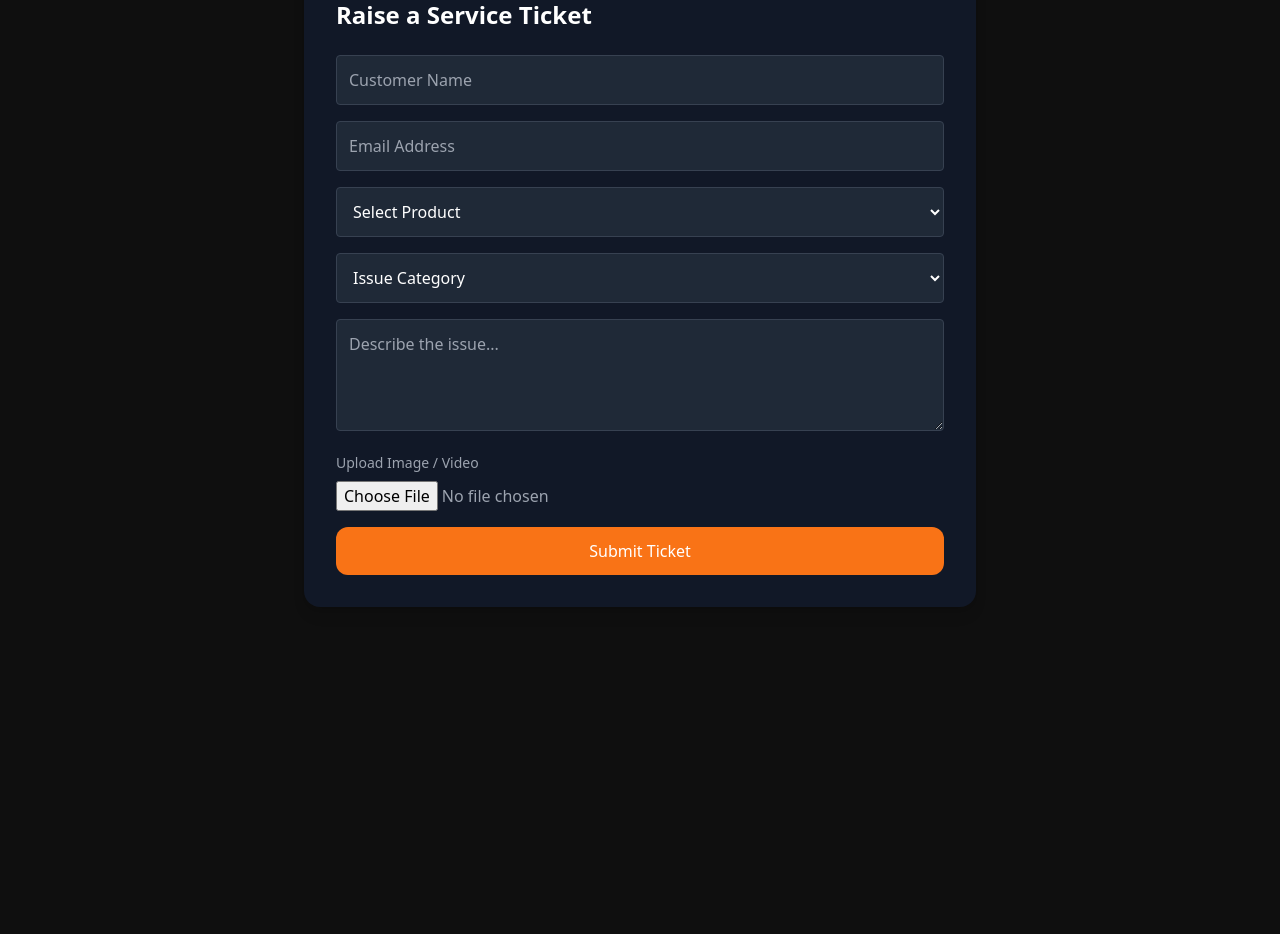
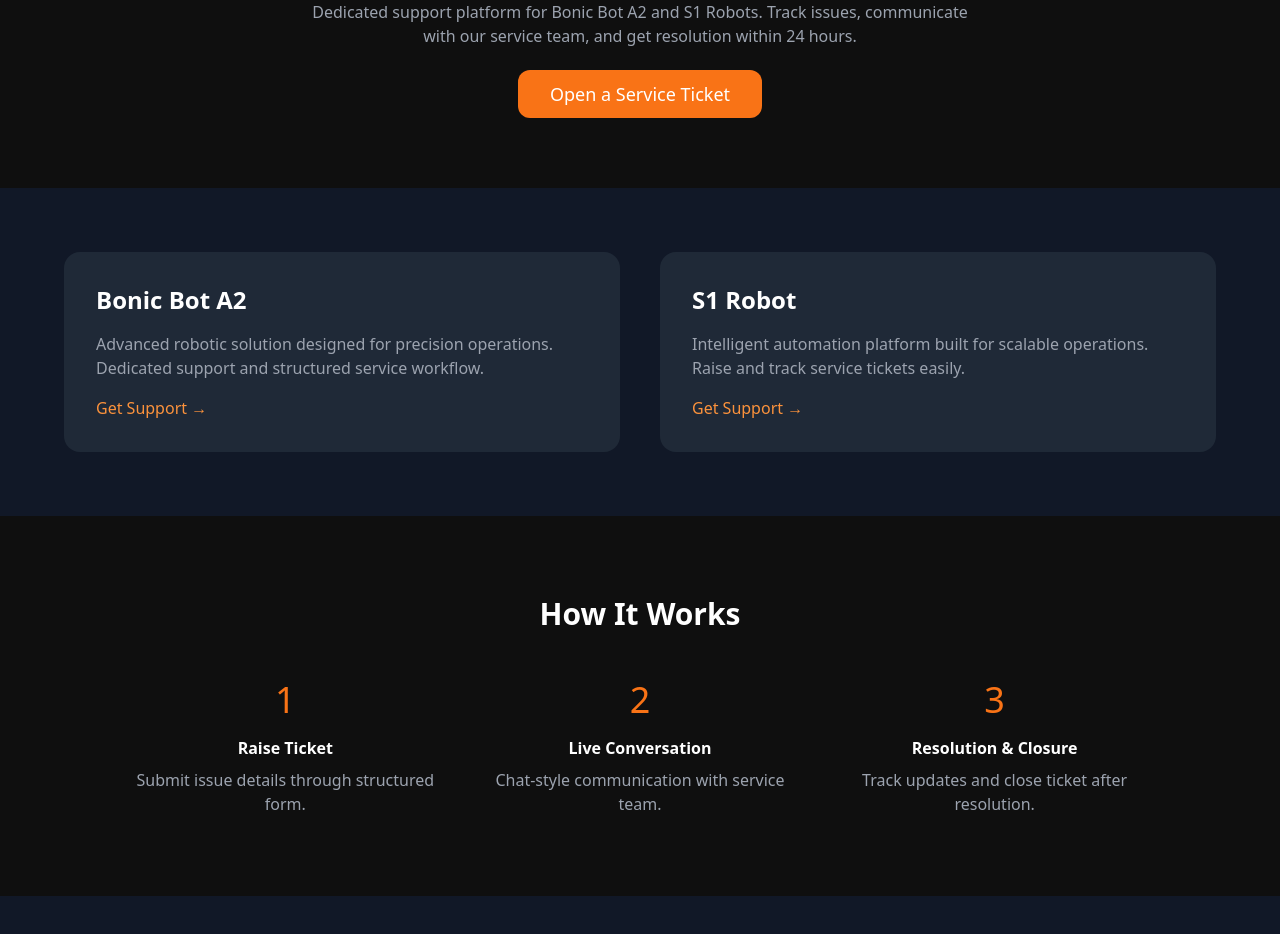
Before and after one commit to haseebhamzaali50/bonic-support-portal, a plain HTML site: page index.html in a window 1280 px wide. Shown: the part 241-1175 px from the top of the page. Before the commit the page ends 896 px from the top, so only its background shows below. Drawn offline with nearby package versions, Linux system fonts and the light colour scheme.

Commit message:
index.html

```diff
--- a/index.html
+++ b/index.html
@@ -4,86 +4,109 @@
     <title>Bonic Support Portal</title>
     <meta name="viewport" content="width=device-width, initial-scale=1.0">
     <script src="https://cdn.tailwindcss.com"></script>
-
     <style>
-        body {
-            background-color: #0f0f0f;
-        }
+        body { background-color: #0f0f0f; }
     </style>
 </head>
 
 <body class="text-white font-sans">
 
-    <div class="min-h-screen px-6 py-12">
+<!-- Navigation -->
+<nav class="flex justify-between items-center px-8 py-6 border-b border-gray-800">
+    <h1 class="text-xl font-bold">Bonic Support</h1>
+    <a href="ticket.html"
+        class="bg-orange-500 hover:bg-orange-600 px-5 py-2 rounded-xl transition">
+        Raise Ticket
+    </a>
+</nav>
 
-        <!-- Header -->
-        <div class="text-center mb-12">
-            <h1 class="text-4xl font-bold mb-4">Bonic Support Portal</h1>
-            <p class="text-gray-400">Service platform for Bonic Robots</p>
-            <p class="text-orange-500 mt-2">We respond within 24 hours</p>
+<!-- Hero Section -->
+<section class="text-center py-20 px-6">
+    <h2 class="text-4xl md:text-5xl font-bold mb-6">
+        Smart Service System for Bonic Robots
+    </h2>
+    <p class="text-gray-400 max-w-2xl mx-auto mb-8">
+        Dedicated support platform for Bonic Bot A2 and S1 Robots.
+        Track issues, communicate with our service team, and get resolution within 24 hours.
+    </p>
+
+    <a href="ticket.html"
+        class="bg-orange-500 hover:bg-orange-600 px-8 py-3 rounded-xl text-lg transition">
+        Open a Service Ticket
+    </a>
+</section>
+
+<!-- Products Section -->
+<section class="py-16 px-6 bg-gray-900">
+    <div class="max-w-6xl mx-auto grid md:grid-cols-2 gap-10">
+
+        <div class="bg-gray-800 p-8 rounded-2xl">
+            <h3 class="text-2xl font-semibold mb-4">Bonic Bot A2</h3>
+            <p class="text-gray-400 mb-4">
+                Advanced robotic solution designed for precision operations.
+                Dedicated support and structured service workflow.
+            </p>
+            <a href="ticket.html"
+                class="text-orange-400 hover:text-orange-500">
+                Get Support →
+            </a>
         </div>
 
-        <!-- Ticket Form -->
-        <div class="max-w-2xl mx-auto bg-gray-900 p-8 rounded-2xl shadow-lg">
-
-            <h2 class="text-2xl font-semibold mb-6">Raise a Service Ticket</h2>
-
-            <form id="ticketForm" class="space-y-4">
-
-                <input type="text" placeholder="Customer Name"
-                    class="w-full p-3 rounded bg-gray-800 border border-gray-700">
-
-                <input type="email" placeholder="Email Address"
-                    class="w-full p-3 rounded bg-gray-800 border border-gray-700">
-
-                <select class="w-full p-3 rounded bg-gray-800 border border-gray-700">
-                    <option>Select Product</option>
-                    <option>Bonic Bot A2</option>
-                    <option>S1 Robot</option>
-                </select>
-
-                <select class="w-full p-3 rounded bg-gray-800 border border-gray-700">
-                    <option>Issue Category</option>
-                    <option>Mechanical</option>
-                    <option>Electrical</option>
-                    <option>Software</option>
-                    <option>Calibration</option>
-                </select>
-
-                <textarea placeholder="Describe the issue..."
-                    class="w-full p-3 rounded bg-gray-800 border border-gray-700 h-28"></textarea>
-
-                <div>
-                    <label class="block mb-2 text-sm text-gray-400">
-                        Upload Image / Video
-                    </label>
-                    <input type="file"
-                        class="w-full text-gray-400">
-                </div>
-
-                <button type="submit"
-                    class="w-full bg-orange-500 hover:bg-orange-600 py-3 rounded-xl transition">
-                    Submit Ticket
-                </button>
-
-            </form>
-
-            <!-- Success Message -->
-            <div id="successMessage"
-                class="hidden mt-6 p-4 bg-green-600 rounded-xl text-center">
-                Ticket submitted successfully! Our team will respond within 24 hours.
-            </div>
-
+        <div class="bg-gray-800 p-8 rounded-2xl">
+            <h3 class="text-2xl font-semibold mb-4">S1 Robot</h3>
+            <p class="text-gray-400 mb-4">
+                Intelligent automation platform built for scalable operations.
+                Raise and track service tickets easily.
+            </p>
+            <a href="ticket.html"
+                class="text-orange-400 hover:text-orange-500">
+                Get Support →
+            </a>
         </div>
 
     </div>
+</section>
 
-    <script>
-        document.getElementById("ticketForm").addEventListener("submit", function(e) {
-            e.preventDefault();
-            document.getElementById("successMessage").classList.remove("hidden");
-        });
-    </script>
+<!-- How It Works -->
+<section class="py-20 px-6 text-center">
+    <h3 class="text-3xl font-bold mb-12">How It Works</h3>
+
+    <div class="max-w-5xl mx-auto grid md:grid-cols-3 gap-10">
+
+        <div>
+            <div class="text-orange-500 text-4xl mb-4">1</div>
+            <h4 class="font-semibold mb-2">Raise Ticket</h4>
+            <p class="text-gray-400">Submit issue details through structured form.</p>
+        </div>
+
+        <div>
+            <div class="text-orange-500 text-4xl mb-4">2</div>
+            <h4 class="font-semibold mb-2">Live Conversation</h4>
+            <p class="text-gray-400">Chat-style communication with service team.</p>
+        </div>
+
+        <div>
+            <div class="text-orange-500 text-4xl mb-4">3</div>
+            <h4 class="font-semibold mb-2">Resolution & Closure</h4>
+            <p class="text-gray-400">Track updates and close ticket after resolution.</p>
+        </div>
+
+    </div>
+</section>
+
+<!-- SLA Section -->
+<section class="py-16 px-6 bg-gray-900 text-center">
+    <h3 class="text-3xl font-bold mb-6">24-Hour Response Guarantee</h3>
+    <p class="text-gray-400 max-w-2xl mx-auto">
+        Our support team ensures every ticket receives an initial response within 24 hours.
+        We focus on structured service management and customer satisfaction.
+    </p>
+</section>
+
+<!-- Footer -->
+<footer class="py-8 text-center text-gray-500 border-t border-gray-800">
+    © 2026 Bonic Support System Prototype
+</footer>
 
 </body>
 </html>
```
